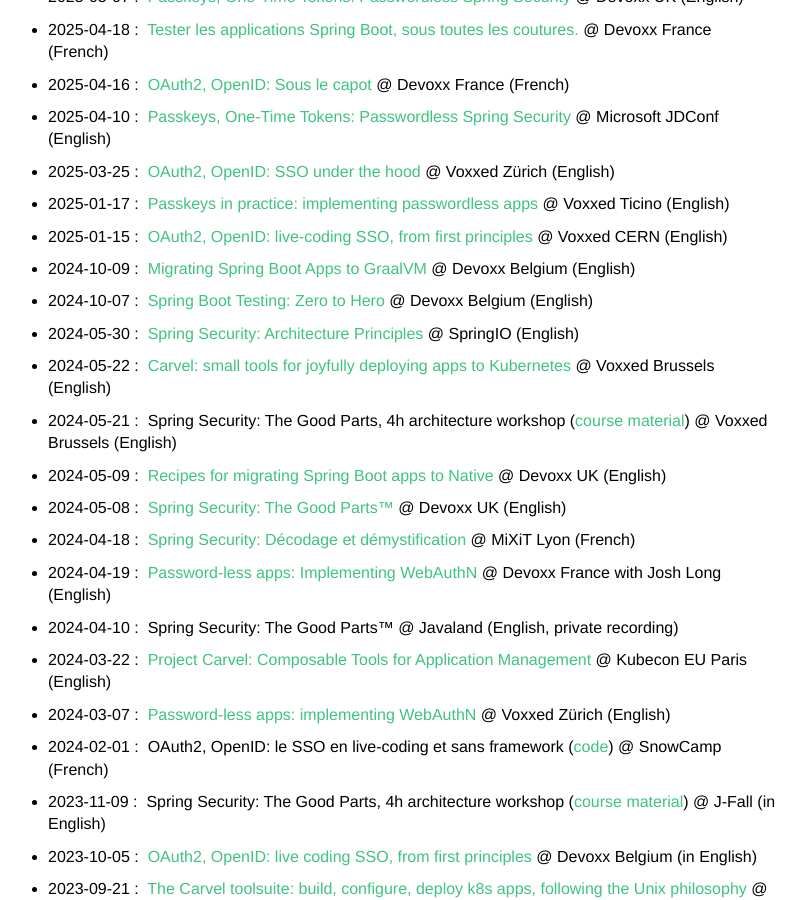
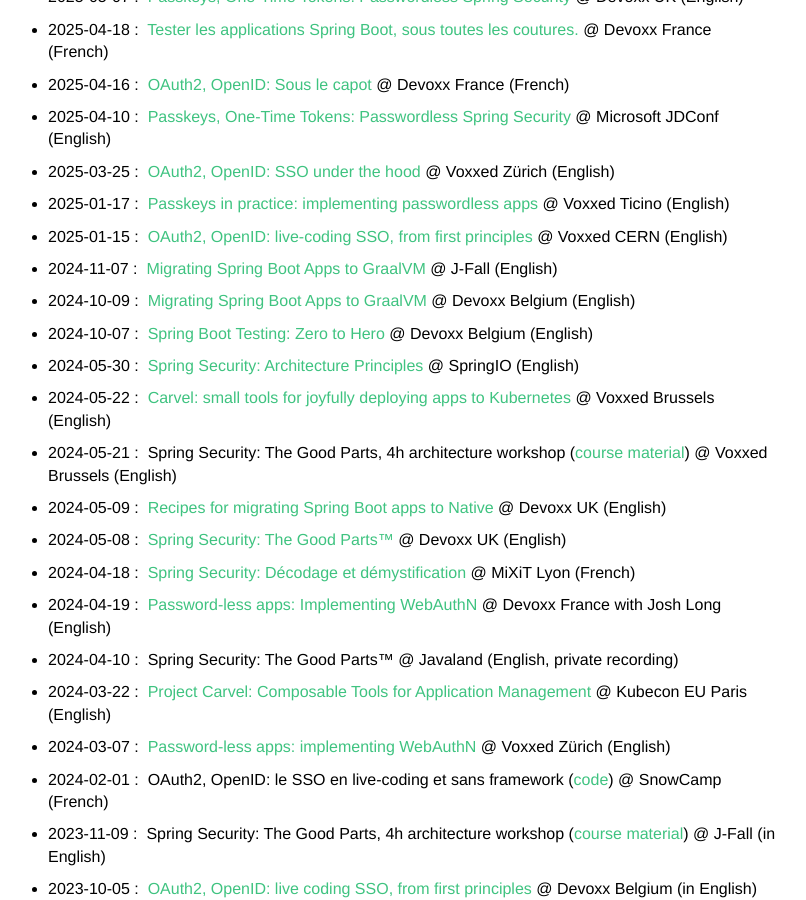
Before and after one commit to Kehrlann/kehrlann.github.io, a Jekyll site: the page built from talks.md, in a window 1280 px wide and 900 px high, scrolled down 900 px. Shown: the whole window, without its empty margins (248-1054 px from the left). Built offline with Jekyll 4.4.1, drawn with Linux system fonts in a browser that asks for light colours.

Commit message:
talks: add Migrating Boot apps to GraalVM (jfall)

```diff
--- a/talks.md
+++ b/talks.md
@@ -67,6 +67,11 @@
         <span>2025-01-15 :&nbsp;</span>
         <a href="https://www.youtube.com/watch?v=LJfUGH-88fM" target="_blank" rel="noopener">OAuth2, OpenID: live-coding SSO, from first principles</a>
         <span>@ Voxxed CERN (English)</span>
+    </li>
+    <li>
+        <span>2024-11-07 :&nbsp;</span>
+        <a href="www.youtube.com/watch?v=hu_i7dYiWq0" target="_blank" rel="noopener">Migrating Spring Boot Apps to GraalVM</a>
+        <span>@ J-Fall (English)</span>
     </li>
     <li>
         <span>2024-10-09 :&nbsp;</span>
```
